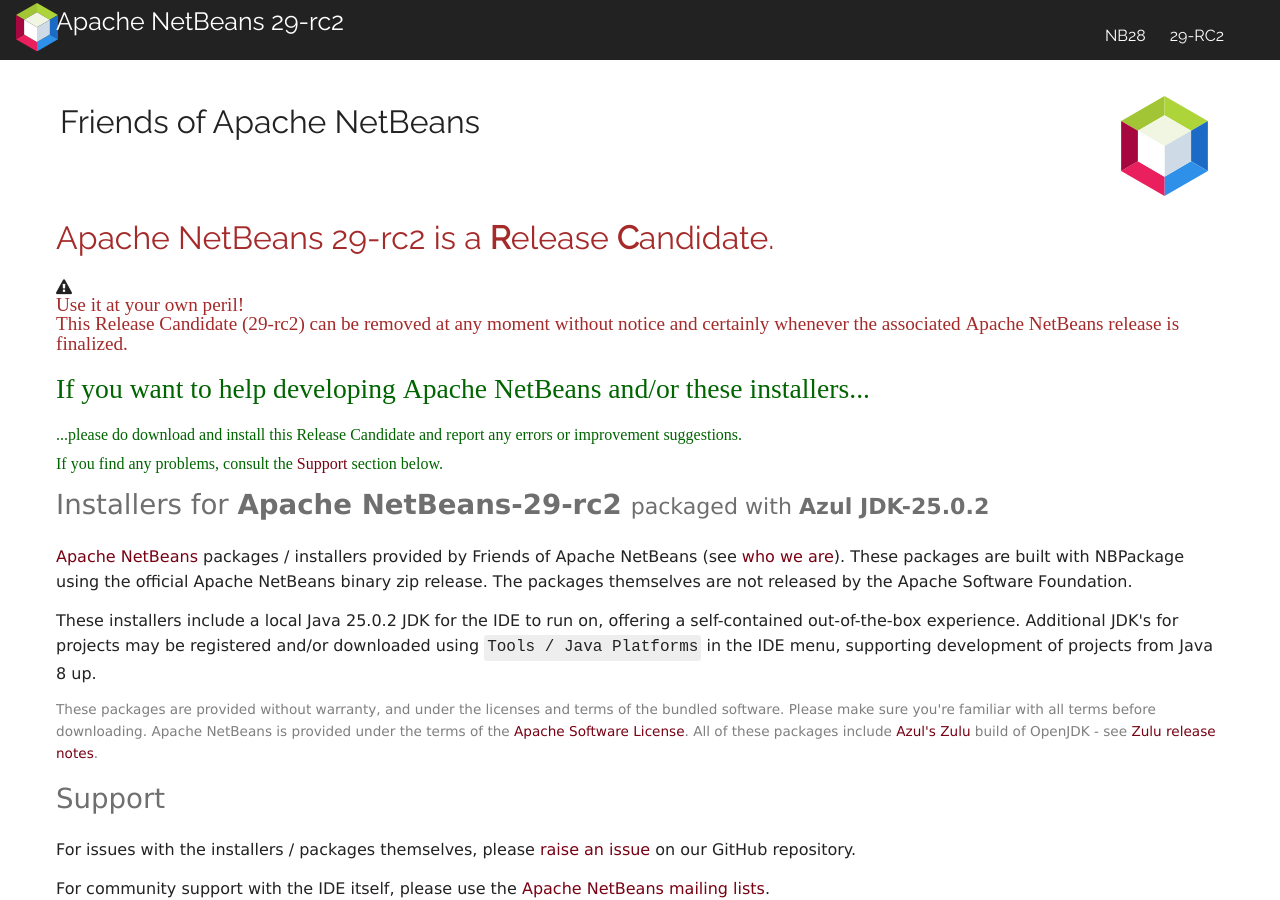
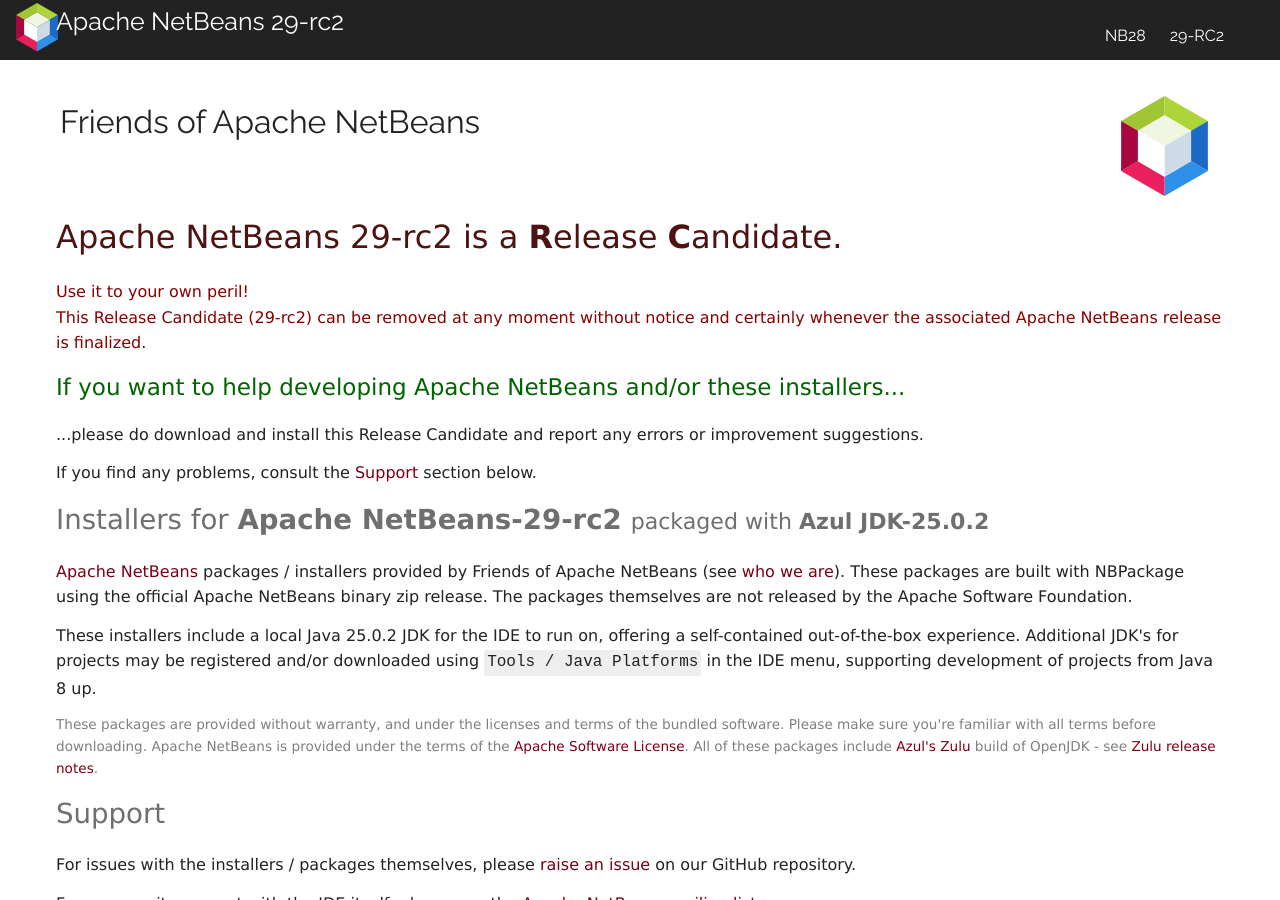
Before and after one commit to Friends-of-Apache-NetBeans/netbeans-installers-site, a Jekyll site: the page built from rc29-rc2.md, in a window 1280 px wide and 900 px high. Built offline with Jekyll 4.4.1, drawn with Linux system fonts in a browser that asks for light colours; nearby versions of some CDN libraries.

Commit message:
use release version

```diff
--- a/_includes/prerelease.html
+++ b/_includes/prerelease.html
@@ -1,16 +1,12 @@
 
-<h1 class="warning" style="font-size: 200%;color:brown;">Apache NetBeans {{sb.netbeans-version}} is a <b>R</b>elease <b>C</b>andidate.</h1>
-<section class="fa fa-warning">
-<p style="font-size: 120%;color:brown;">
-Use it at your own peril!<br>
+<h3 class="warning" style="font-size: 200%;color:rgb(78, 18, 18);">Apache NetBeans {{sb.netbeans-version}} is a <b>R</b>elease <b>C</b>andidate.</h3>
+<p style="color:#800">
+Use it to your own peril!<br>
 
 This Release Candidate ({{sb.netbeans-version}}) can be removed at any moment without notice and certainly whenever the associated Apache NetBeans release is finalized.
 </p>
-</section>
-<section style="color:darkgreen" class="fa fa-handshake">
-<h2 style="color:darkgreen">If you want to help developing Apache NetBeans and/or these installers...</h2>
+<h3 style="color:darkgreen">If you want to help developing Apache NetBeans and/or these installers...</h3>
 <p>...please do download and install this Release Candidate and report any errors or improvement suggestions.</p>
 
   <p>If you find any problems, consult the <a href="#Support">Support</a> section below.</p>
 </p>
-</section>
```
Also changed, not shown: .github/workflows/update.yaml, 1 other file.
